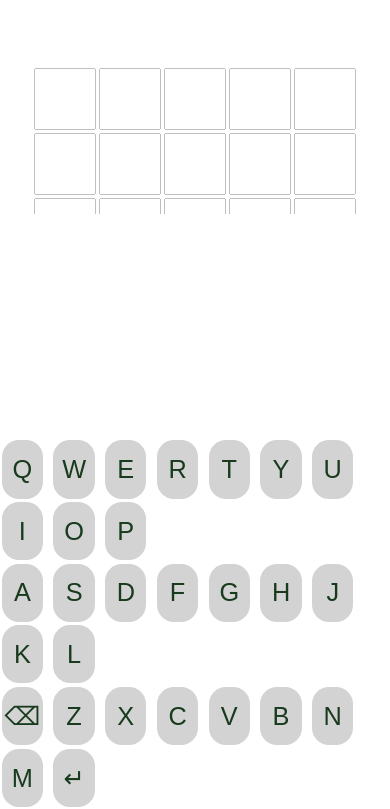
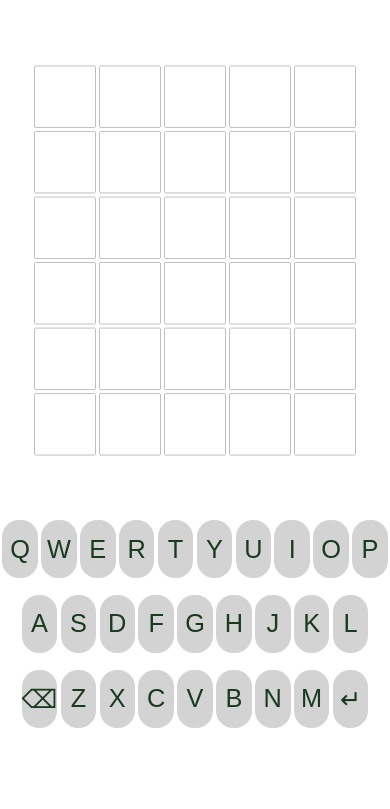
Before and after one commit to doopu/Ferdle, a website: page index.html in a window 390 px wide. Shown: the part 79-888 px from the top of the page. After the commit the page ends 844 px from the top, so only its background shows below. Drawn offline with Linux system fonts and the light colour scheme.

Commit message:
Some mobile stuff to make it scale correctly - nearly there...

```diff
--- a/index.html
+++ b/index.html
@@ -4,6 +4,7 @@
     <meta name="title" content="Ferdle - Fire Emblem Wordle!">
     <meta name="description" content="Wordle, but with a Fire Emblem twist!">
     <meta name="keywords" content="fire emblem, wordle, logic game, game">
+    <meta name="viewport" content="width=device-width, initial-scale=1.0, maximum-scale=1.0, user-scalable=no" />
     <meta name="robots" content="index, follow">
     <meta http-equiv="Content-Type" content="text/html; charset=utf-8">
     <meta name="language" content="English">
@@ -12,6 +13,10 @@
       html {
       }
       canvas {
+	  width: 100%;
+	  height: 100%;
+      }
+      #canvasDiv {
 	  width: 100%;
 	  height: 100%;
       }
@@ -33,6 +38,7 @@
       }
 
       footer{
+	  width: 100%;
 	  flex-shrink: 0;
 	  margin-bottom:auto;
       }
@@ -47,6 +53,13 @@
       html {
 	  font-family: sans-serif;
 	  -webkit-text-size-adjust: 100%;
+      }
+      div.keyboardRow {
+	  width: 100%;
+	  height: 100%;
+	  display: flex;
+	  justify-content: center;
+	  align-items: center;
       }
       div#keyboard {
 	  font-size: 3vh;
@@ -73,7 +86,7 @@
       }
       span {
 	  padding: 8px;
-	  width:3vh;
+	  width:5%;
 	  height:5vh;
 	  background:lightgrey;
 	  border-radius: 2vh;
@@ -108,7 +121,7 @@
     </main>
     <footer id="footer">
       <div id="keyboard">
-	<div id="row1">
+	<div class="keyboardRow" id="row1">
 	  <span class="key" id="Q">Q</span>
 	  <span class="key" id="W">W</span>
 	  <span class="key" id="E">E</span>
@@ -120,7 +133,7 @@
 	  <span class="key" id="O">O</span>
 	  <span class="key" id="P">P</span>
 	</div>
-	<div id="row2">
+	<div class="keyboardRow" id="row2">
 	  <span class="key" id="A">A</span>
 	  <span class="key" id="S">S</span>
 	  <span class="key" id="D">D</span>
@@ -131,7 +144,7 @@
 	  <span class="key" id="K">K</span>
 	  <span class="key" id="L">L</span>
 	</div>
-	<div id="row3">
+	<div class="keyboardRow" id="row3">
 	  <span class="key" id="delete">⌫</span>
 	  <span class="key" id="Z">Z</span>
 	  <span class="key" id="X">X</span>
--- a/index.js
+++ b/index.js
@@ -705,7 +705,6 @@ function drawScreen() {
     const footerElem = document.getElementById('footer');
     const header = headerElem.offsetHeight;
     const footer = footerElem.offsetHeight; // consts for now
-    const gap = window.innerHeight - footer - header;
     canvas.style.width = '100%';
     canvas.style.height = '100%';
     canvas.height = canvas.offsetHeight;
--- a/index.ts
+++ b/index.ts
@@ -739,7 +739,6 @@ function drawScreen() {
 
     const header = headerElem!.offsetHeight;
     const footer = footerElem!.offsetHeight; // consts for now
-    const gap = window.innerHeight - footer - header;
     canvas.style.width ='100%';
     canvas.style.height='100%';
     canvas.height = canvas.offsetHeight;
```
